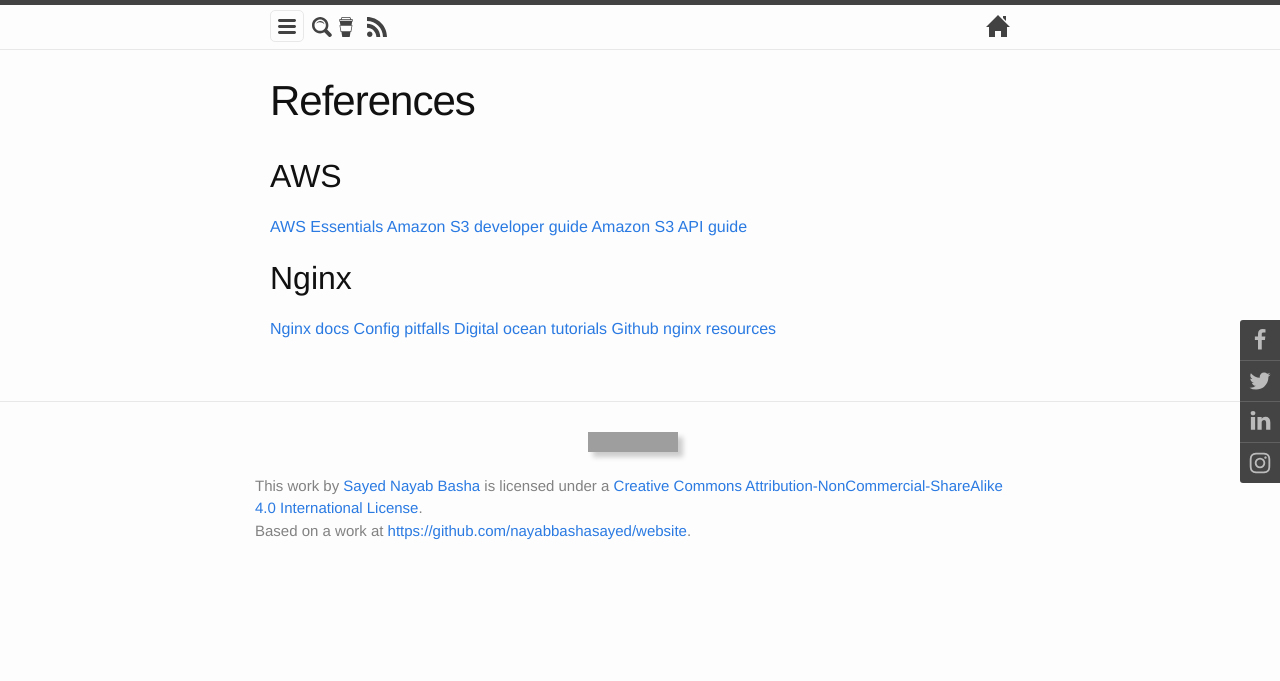
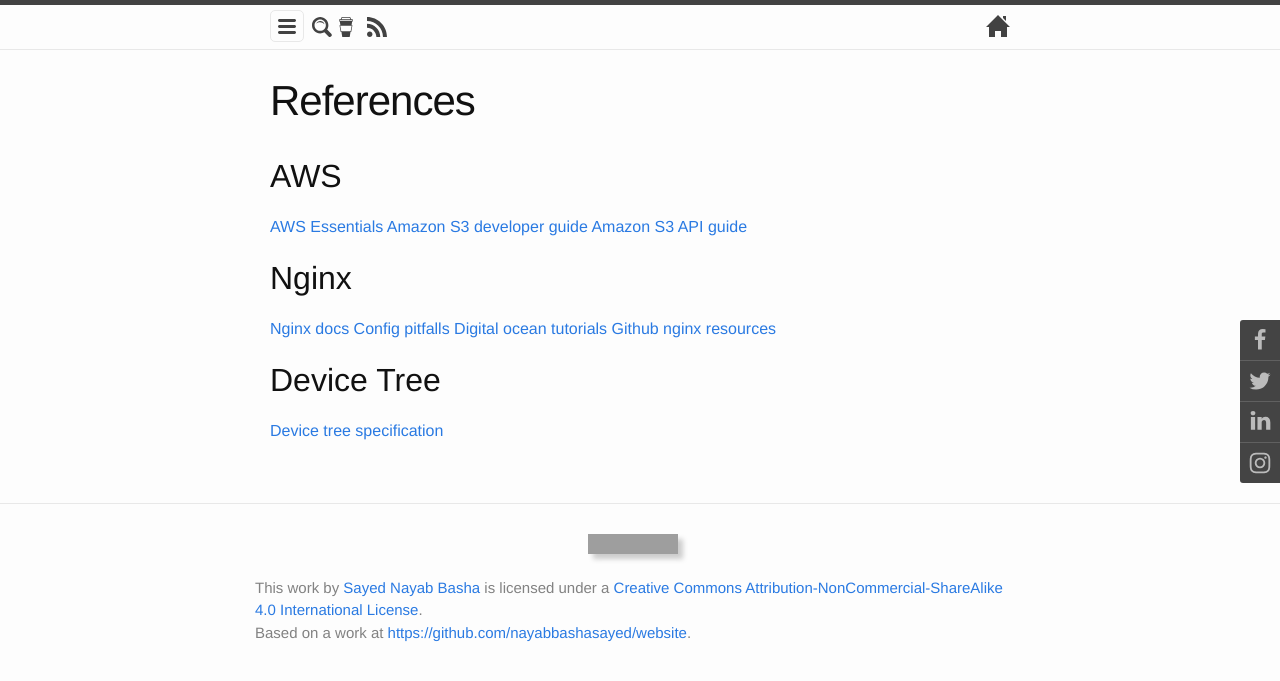
Before and after one commit to itsnayabsd/website, a Jekyll site: the page built from myreferences.md, in a window 1280 px wide. Shown: the top 681 px of the page. Built offline with Jekyll 4.4.1, drawn with Linux system fonts in a browser that asks for light colours; grey boxes are pictures that could not be loaded.

Commit message:
Updated references

```diff
--- a/myreferences.md
+++ b/myreferences.md
@@ -14,3 +14,6 @@
 [Config pitfalls](https://www.nginx.com/resources/wiki/start/topics/tutorials/config_pitfalls/)
 [Digital ocean tutorials](https://www.digitalocean.com/community/search?q=nginx)
 [Github nginx resources](https://github.com/fcambus/nginx-resources)
+
+## Device Tree
+[Device tree specification](https://www.devicetree.org/specifications/)
```
